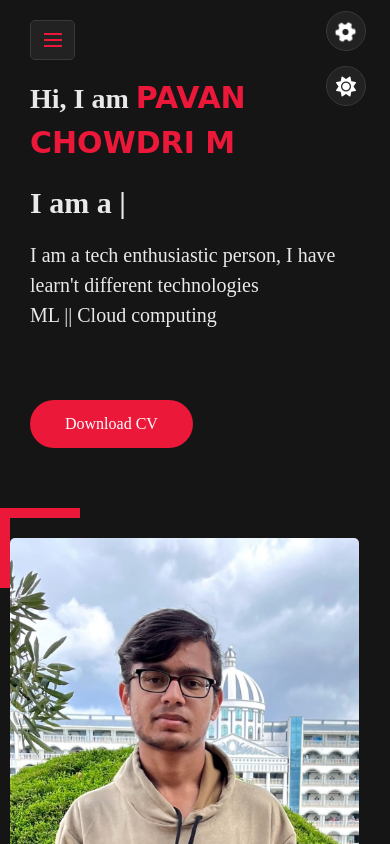
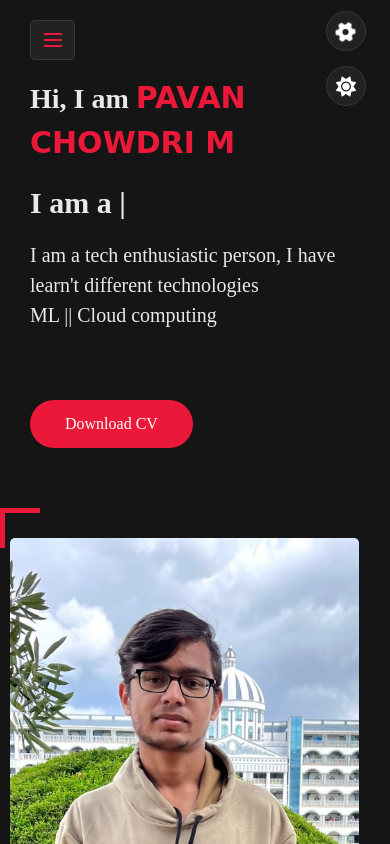
Before and after one commit to PavanChowdri/portfolio-website-of-my, a plain HTML site: page index.html in a window 390 px wide. Drawn offline with nearby package versions, Linux system fonts and the light colour scheme; a web font is replaced by a local one.

Commit message:
8th commit

```diff
--- a/CSS/style.css
+++ b/CSS/style.css
@@ -788,8 +788,8 @@ h3.my-profession{
         max-width: 100%;
     }
     .home .home-img{
-        flex: 0 0 60%;
-        max-width: 60%;
+        flex: 0 0 40%;
+        max-width: 40%;
         position: relative;
         top: 90px;
         margin-bottom: 90px;
@@ -799,12 +799,24 @@ h3.my-profession{
     .home-img::after{
         content: '';
         position: absolute;
-        height: 80px;
-        width: 80px;
-        border-bottom: 10px solid var(--skin-color);
-        border-right: 10px solid var(--skin-color);
-        right: -105px;
+        height: 40px;
+        width: 40px;
+        border-bottom: 5px solid var(--skin-color);
+        border-right: 5px solid var(--skin-color);
+        right: -195px;
         bottom: -30px;
+    }
+    .home-img::before{
+        content: '';
+        position: absolute;
+        height: 40px;
+        width: 40px;
+
+        border-top: 5px solid var(--skin-color);
+        border-left: 5px solid var(--skin-color);
+        left: 5px;
+        top: -30px;
+
     }
 
 }
```
